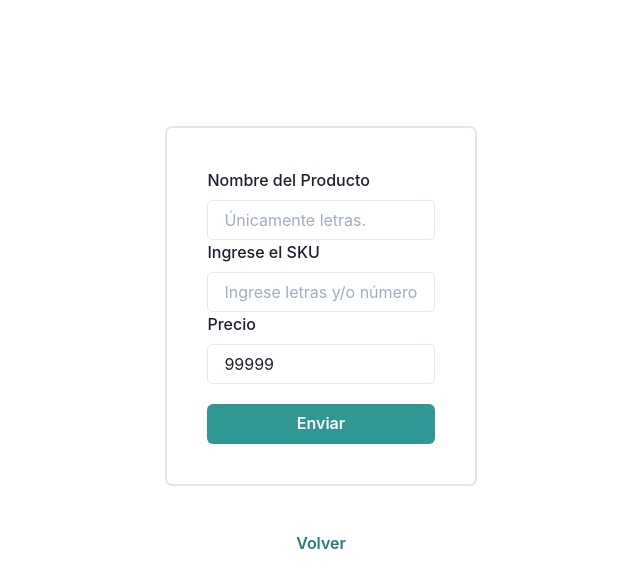
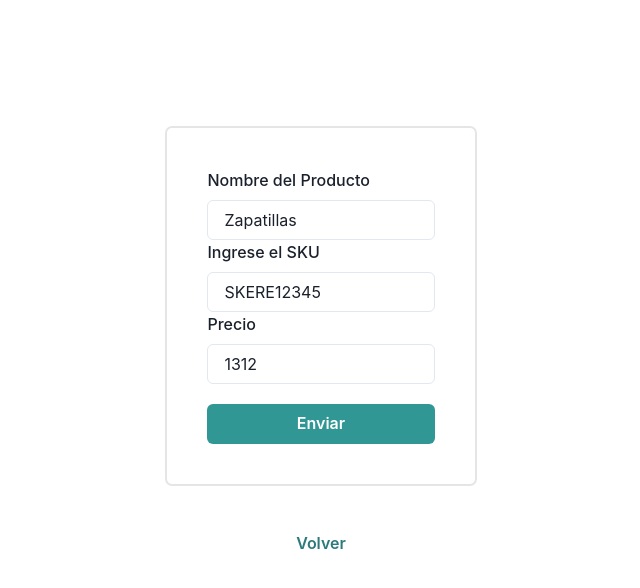
Before and after one commit to code-race-2021/final-project-admin, a React (Create React App) app: page /create-form/producto in a window 1280 px wide. Shown: the top 588 px of the page, without its empty margins (319-959 px from the left). Built offline with nearby package versions, Linux system fonts and the light colour scheme.

Commit message:
quito el defaultValue y uso el placeholder. TODO / corregir validaciones cuando esta el input vacio

```diff
--- a/src/components/Home.js
+++ b/src/components/Home.js
@@ -8,13 +8,8 @@ import {
 } from "@chakra-ui/react";
 
 const Home = () => {
-  const formOptions = [
-    "producto",
-    "cliente",
-    "vendedor",
-    "servicio",
-    "delivery",
-  ];
+
+  const formOptions = [ "producto", "cliente", "vendedor", "servicio", "delivery" ];
 
   return (
     <Stack bg="teal" direction="row" p={20} justify="center" h="100vh">
--- a/src/components/formComponents/ClientForm.js
+++ b/src/components/formComponents/ClientForm.js
@@ -12,14 +12,14 @@ const ClientForm = () => {
         label={"Ingrese su nombre."}
         validate={isAlphabet}
         invalidMsg={"Debe haber algo mal"}
+        isRequired
       />
       {/* DNI INPUT */}
       <InputField
         type={"number"}
-        placeholder={"12345678"}
+        placeholder={12345678}
         label={"Ingrese su DNI"}
         validate={isDNI}
-        defaultValue={12345678}
         invalidMsg={"Ingrese los 8 números del DNI"}
       />
       {/* EMAIL INPUT */}
@@ -28,7 +28,6 @@ const ClientForm = () => {
         placeholder={"test@test.com"}
         label={"Ingrese su email"}
         validate={isEmail}
-        defaultValue={"test@test.com"}
         invalidMsg={"Formato de correo inválido."}
       />
     </>
--- a/src/components/formComponents/DeliveryForm.js
+++ b/src/components/formComponents/DeliveryForm.js
@@ -12,7 +12,7 @@ const DeliveryForm = () => {
       {/* PRODUCT CODE */}
       <InputField
         type={"text"}
-        placeholder={"Letras y/o números."}
+        placeholder={"ASD123ASD123"}
         label={"Ingrese el código del producto"}
         validate={isSKU}
         invalidMsg={"Únicamente letras y/o números!"}
--- a/src/components/formComponents/InputField.js
+++ b/src/components/formComponents/InputField.js
@@ -5,17 +5,17 @@ const InputField = ({
   type,
   label,
   placeholder,
-  defaultValue,
   validate,
   invalidMsg,
 }) => {
 
-  const [value, setValue] = useState(defaultValue);
+  const [value, setValue] = useState(placeholder);
 
   return (
     <FormControl>
       <FormLabel>{label}</FormLabel>
       <Input
+
         type={type}
         placeholder={placeholder}
         onChange={(event) => setValue(event.currentTarget.value)}
--- a/src/components/formComponents/ProductForm.js
+++ b/src/components/formComponents/ProductForm.js
@@ -10,14 +10,14 @@ const ProductForm = () => {
       <InputField
         type={"text"}
         label={"Nombre del Producto"}
-        placeholder={"Únicamente letras."}
+        placeholder={"Zapatillas"}
         validate={isAlphabet}
         invalidMsg={"Únicamente letras!"}
       />
       {/* SKU INPUT */}
       <InputField
         type={"text"}
-        placeholder={"Ingrese letras y/o números."}
+        placeholder={"SKERE12345"}
         label={"Ingrese el SKU"}
         validate={isSKU}
         invalidMsg={"Únicamente letras y/o números!"}
@@ -25,11 +25,10 @@ const ProductForm = () => {
       {/* PRICE INPUT */}
       <InputField
         type={"number"}
-        placeholder={"$1312"}
+        placeholder={1312}
         label={"Precio"}
         validate={isNumber}
         invalidMsg={"Únicamente números!"}
-        defaultValue={99999}
       />
     </>
   );
--- a/src/components/formComponents/ServiceForm.js
+++ b/src/components/formComponents/ServiceForm.js
@@ -13,7 +13,7 @@ const ServiceForm = () => {
       {/* SKU INPUT */}
       <InputField
         type={"text"}
-        placeholder={"Letras y/o números."}
+        placeholder={"H0L4CH3"}
         label={"Ingrese el SKU"}
         validate={isSKU}
         invalidMsg={"Únicamente letras y/o números!"}
@@ -26,11 +26,10 @@ const ServiceForm = () => {
       {/* VALIDITY DAYS INPUT */}
       <InputField
         type={"text"}
-        placeholder={"Únicamente números."}
+        placeholder={10}
         label={"Días de vigencia"}
         validate={isNumber}
         invalidMsg={"Únicamente números!"}
-        defaultValue={10}
       />
     </>
   );
--- a/src/components/formComponents/VendorForm.js
+++ b/src/components/formComponents/VendorForm.js
@@ -17,11 +17,10 @@ const VendorForm = () => {
       {/* CODE INPUT */}
       <InputField
         type={"number"}
-        placeholder={"Máximo 5 caracteres"}
+        placeholder={12345}
         label={"Código de venta"}
         validate={isNumber}
         invalidMsg={"Únicamente números!"}
-        defaultValue={12345}
       />
       {/* EMAIL INPUT */}
       <RadioButtons label={"Divisa"} options={["ARS", "BRL", "USD"]} />
```
